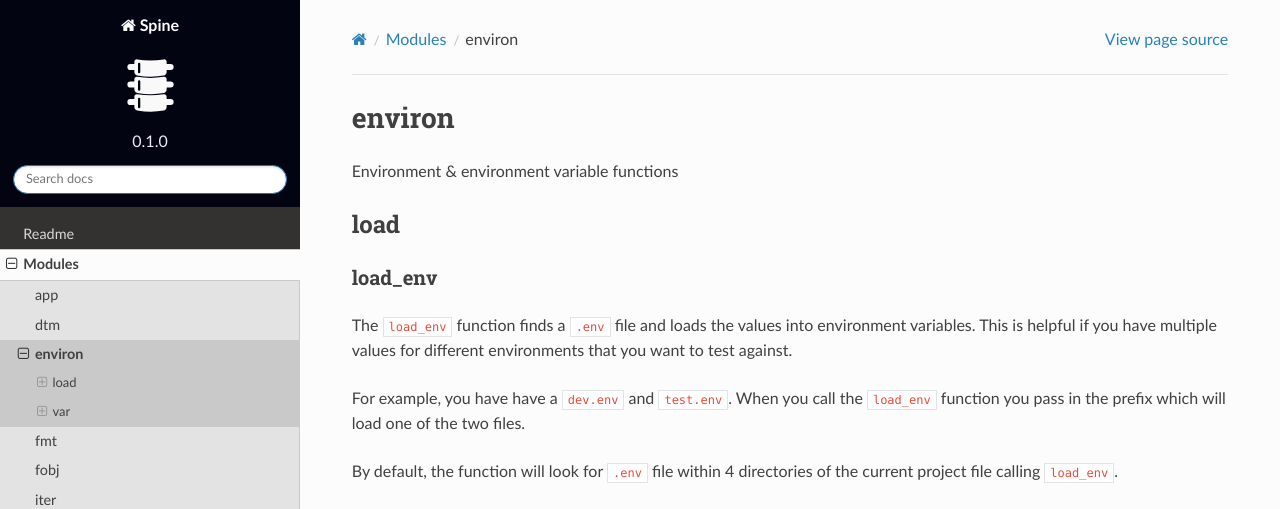
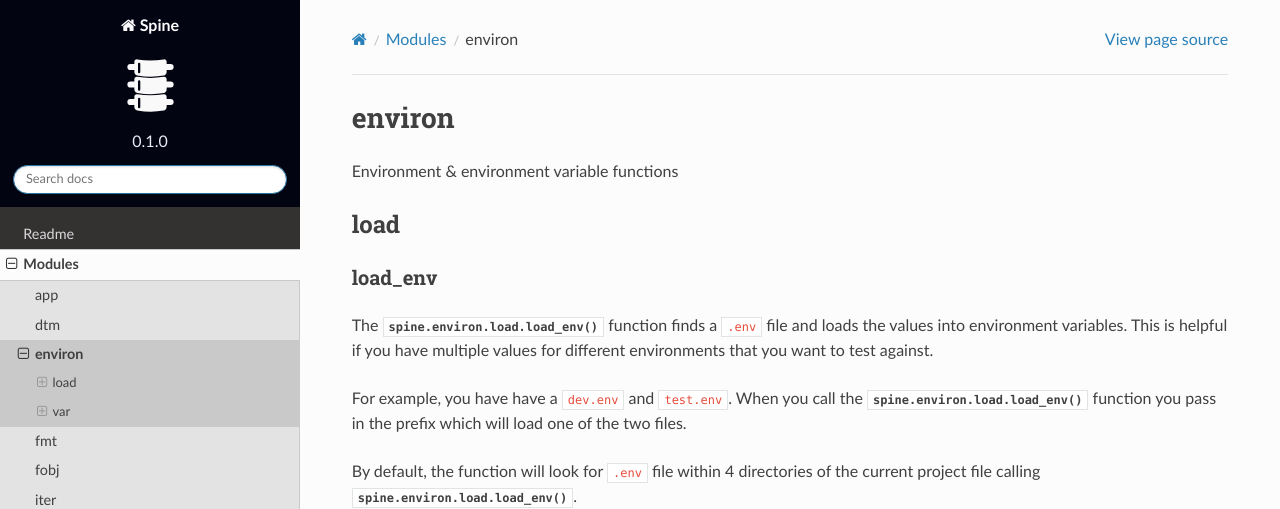
Before and after one commit to Elevaso/Spine, a Sphinx documentation site: the page built from docs/modules/environ.rst, in a window 1280 px wide and 1400 px high, cut to the strip 0-509 px from the top of the window. Built offline with Sphinx 7.4.7 and the Read the Docs theme 2.0.0, drawn with Linux system fonts in a browser that asks for light colours; some of the changed text lies outside the part shown.

Commit message:
Update references

```diff
--- a/docs/modules/app.rst
+++ b/docs/modules/app.rst
@@ -9,7 +9,7 @@ caller
 
 get_caller
 ~~~~~~~~~~
-The :code:`get_caller` function retrieves the root code file and path. This is helpful if you have an application that references nested modules and you need to know the initiating code path.
+The :meth:`spine.app.caller.get_caller` function retrieves the root code file and path. This is helpful if you have an application that references nested modules and you need to know the initiating code path.
 
 For example, you create a python module named :code:`json_logger` that can be used by multiple python applications/scripts. You create a file called :code:`log_setup.py` with code checks for a file named :code:`log_config.json` stored at the application root directory. The module code looks like:
 
--- a/docs/modules/dtm.rst
+++ b/docs/modules/dtm.rst
@@ -9,7 +9,7 @@ now
 
 utc_now
 ~~~~~~~
-The :code:`utc_now` function allows you to get the current date & time in UTC with the time zone.
+The :meth:`spine.dtm.now.utc_now` function allows you to get the current date & time in UTC with the time zone.
 
 Below is an example snippet that prints the current time with timezone.
 
--- a/docs/modules/environ.rst
+++ b/docs/modules/environ.rst
@@ -9,11 +9,11 @@ load
 
 load_env
 ~~~~~~~~
-The :code:`load_env` function finds a :code:`.env` file and loads the values into environment variables. This is helpful if you have multiple values for different environments that you want to test against.
+The :meth:`spine.environ.load.load_env` function finds a :code:`.env` file and loads the values into environment variables. This is helpful if you have multiple values for different environments that you want to test against.
 
-For example, you have have a :code:`dev.env` and :code:`test.env`. When you call the :code:`load_env` function you pass in the prefix which will load one of the two files.
+For example, you have have a :code:`dev.env` and :code:`test.env`. When you call the :meth:`spine.environ.load.load_env` function you pass in the prefix which will load one of the two files.
 
-By default, the function will look for :code:`.env` file within 4 directories of the current project file calling :code:`load_env`.
+By default, the function will look for :code:`.env` file within 4 directories of the current project file calling :meth:`spine.environ.load.load_env`.
 
 .. autofunction:: spine.environ.load.load_env
 
@@ -22,12 +22,12 @@ var
 
 get
 ~~~
-The :code:`get` function retrieves an environment variable or returns a default value if not found.
+The :meth:`spine.environ.var.get` function retrieves an environment variable or returns a default value if not found.
 
 .. autofunction:: spine.environ.var.get
 
 set
 ~~~
-The :code:`set` function creates or modifies an environment variable. It also provides the option to prevent overwrites or mocking the change.
+The :meth:`spine.environ.var.set` function creates or modifies an environment variable. It also provides the option to prevent overwrites or mocking the change.
 
 .. autofunction:: spine.environ.var.set
--- a/docs/modules/fmt.rst
+++ b/docs/modules/fmt.rst
@@ -9,9 +9,9 @@ sub
 
 sub_value
 ~~~~~~~~~~
-The :code:`sub_value` function substitute placeholder patterns with values based on the provided dictionary of values. The placeholder pattern defaults to :code:`${NAME}` where :code:`NAME` is the placeholder name. If the variable type is a collection (list, set, tuple, dict) the function will call the :code:`spine.iter.iter.iterate` function to check for the pattern within the collection.
+The :meth:`spine.fmt.sub.sub_value` function substitute placeholder patterns with values based on the provided dictionary of values. The placeholder pattern defaults to :code:`${NAME}` where :code:`NAME` is the placeholder name. If the variable type is a collection (list, set, tuple, dict) the function will call the :meth:`spine.iter.iter.iterate` function to check for the pattern within the collection.
 
-Below is a simple example of how to use the :code:`sub_value` function.
+Below is a simple example of how to use the :meth:`spine.fmt.sub.sub_value` function.
 
 .. code-block:: python
 
--- a/docs/modules/fobj.rst
+++ b/docs/modules/fobj.rst
@@ -9,7 +9,7 @@ find_obj
 
 find
 ~~~~~~~~~~
-The :code:`find` function will look for a specific file in the path provided and N parent directories where N is provided to the function.
+The :meth:`spine.fobj.find_obj.find` function will look for a specific file in the path provided and N parent directories where N is provided to the function.
 
 For example, if your directory structure looks like the following
 
@@ -44,6 +44,6 @@ The code to your :code:`app.py` would look like:
 
         return config
 
-The :code:`find_obj.find` function would first check the base directory where :code:`app.py` exists (:code:`code/applications/test_app/`). If no :code:`config.json` file is found, it will move up one director and search in :code:`code/applications/`. It will repeat this process until a file is found or the number of :code:`search_dirs` has been reached.
+The :meth:`spine.fobj.find_obj.find` function would first check the base directory where :code:`app.py` exists (:code:`code/applications/test_app/`). If no :code:`config.json` file is found, it will move up one director and search in :code:`code/applications/`. It will repeat this process until a file is found or the number of :code:`search_dirs` has been reached.
 
 .. autofunction:: spine.fobj.find_obj.find
--- a/docs/modules/iter.rst
+++ b/docs/modules/iter.rst
@@ -9,7 +9,7 @@ iter
 
 iterate
 ~~~~~~~~~~
-The :code:`iterate` function loops through collections (list, dict, tuple, set) and executes the provided function on non-collection data types. The :code:`iterate` function is used by :code:`spine.fmt.sub.sub_value` to perform string replacements.
+The :meth:`spine.iter.iter.iterate` function loops through collections (list, dict, tuple, set) and executes the provided function on non-collection data types. The :meth:`spine.iter.iter.iterate` function is used by :meth:`spine.fmt.sub.sub_value` to perform string replacements.
 
 Another use case would be to convert data types, for example, if you want to change all integers into string with zero padding.
 
@@ -35,7 +35,8 @@ Another use case would be to convert data types, for example, if you want to cha
 
 The above could would iterate through the list of dictionary items and change the count to zero pad with 4 characters in total. The output would be:
 
-.. code-block:: json
+.. code-block:: JSON
+
     [
         {
             "name": "Test1",
```
